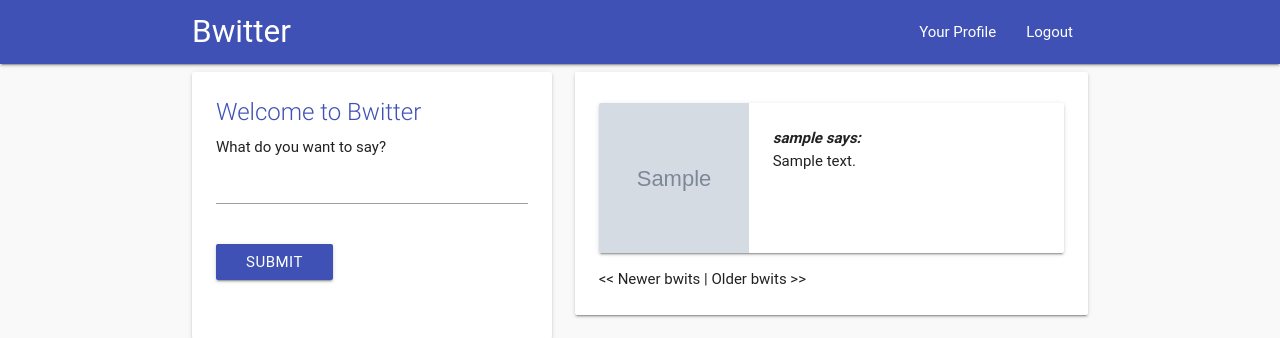
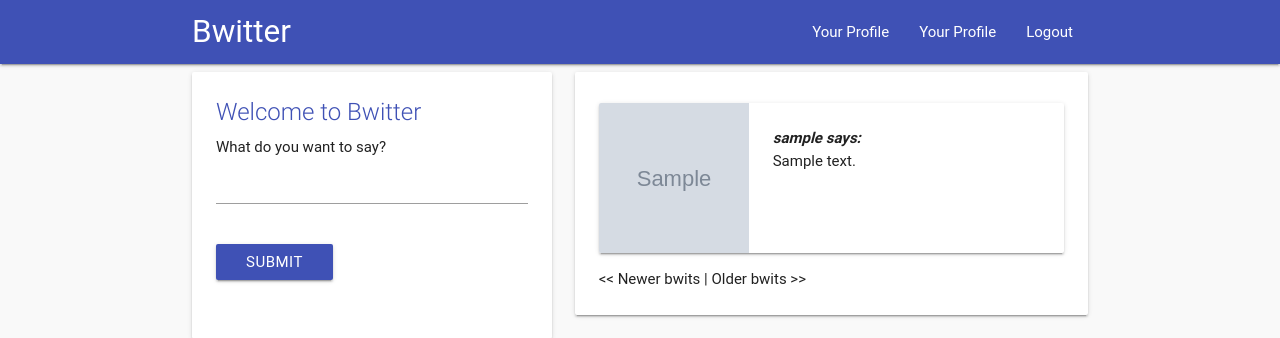
Before and after one commit to chintans1/bwitter_flask, a Flask app: page / in a window 1280 px wide. Shown: the top 338 px of the page. Run offline with Flask 2, Linux system fonts and the light colour scheme; a user stored in the database is signed in; tables that the repository leaves empty hold one stand-in row (values such as "Sample post"); grey boxes marked "Sample" are stand-in pictures; some libraries are stand-ins or nearby versions; some web fonts are replaced.

Commit message:
Added link for users
Signed-off-by: Chintan Shah <chintans98@gmail.com>

```diff
--- a/app/templates/base.html
+++ b/app/templates/base.html
@@ -37,6 +37,7 @@
                       <a href="{{ url_for('index') }}" class="brand-logo">Bwitter</a>
                       {% if g.user.is_authenticated %}
                           <ul id="nav-mobile" class="right hide-on-med-and-down">
+                            <li><a href="{{ url_for('users') }}">Your Profile</a></li>
                             <li><a href="{{ url_for('user', nickname=g.user.nickname) }}">Your Profile</a></li>
                             <li><a href="{{ url_for('logout') }}">Logout</a></li>
                           </ul>
```
